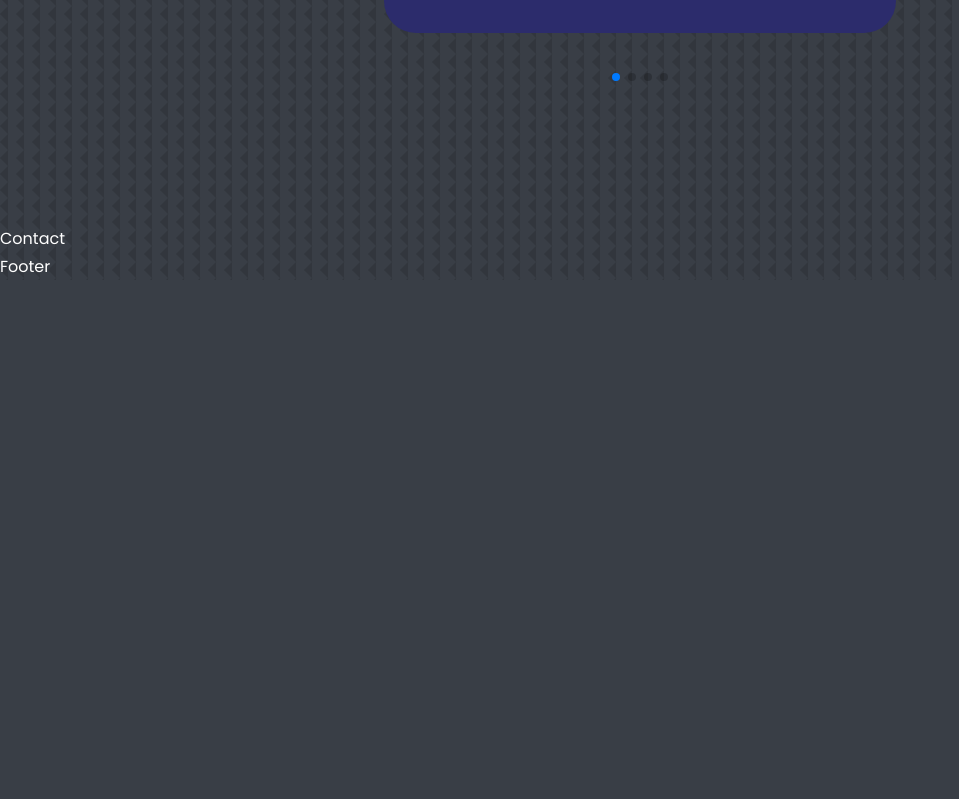
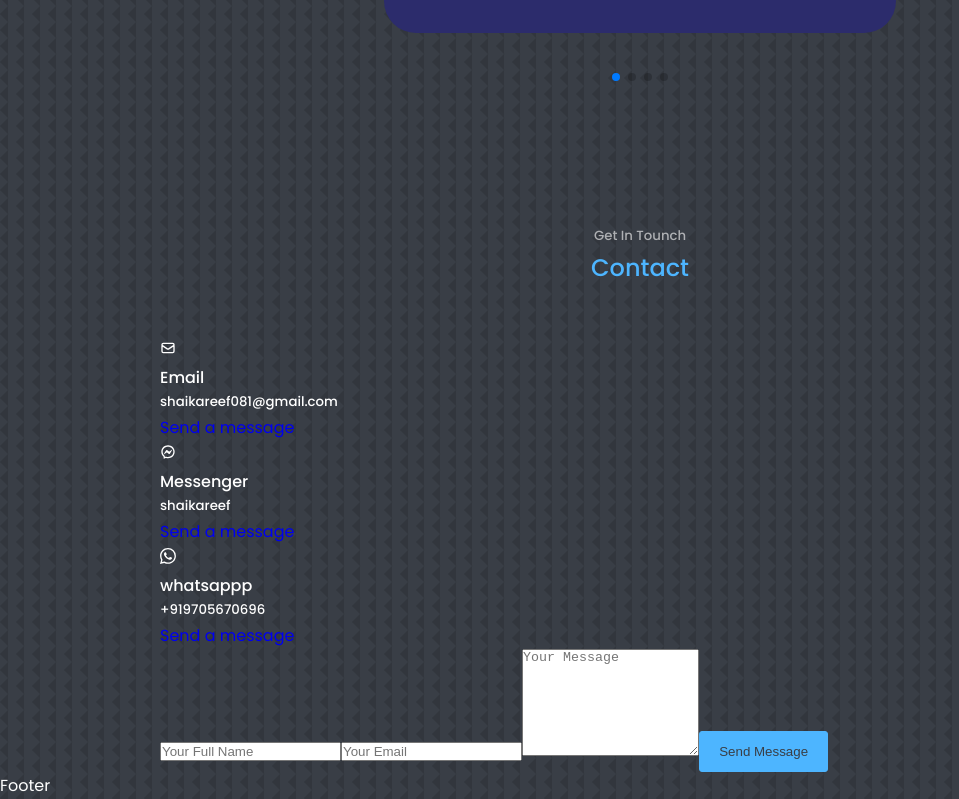
Before and after one commit to shaikareef482/react-portfolio-website1, a React (Create React App) app: page / in a window 1280 px wide. Shown: the part 3546-4345 px from the top of the page, without its empty margins (0-959 px from the left). Before the commit the page ends 3826 px from the top, so only its background shows below. Built offline with nearby package versions, Linux system fonts and the light colour scheme.

Commit message:
create the contact components with function

```diff
--- a/src/components/contact/Contact.jsx
+++ b/src/components/contact/Contact.jsx
@@ -1,8 +1,66 @@
-import React from 'react'
+/* eslint-disable*/
+import React,{useRef} from 'react'
 import classes from './contact.module.css';
+import {HiOutlineMail} from "react-icons/hi";
+import {RiMessengerLine} from 'react-icons/ri';
+import {BsWhatsapp} from 'react-icons/bs';
+import emailjs from '@emailjs/browser';
+
+
 const Contact = () => {
+  const form = useRef();
+
+  // const sendEmail = (e) => {
+  //   e.preventDefault();
+
+  //   emailjs.sendForm('service_r9od1tp', 'template_07f6rxj', form.current, 'W0ncto_os4qna-g10')
+
+  // };
+
+  const sendEmail = (e) => {
+    e.preventDefault();
+
+    emailjs.sendForm('service_r9od1tp', 'template_07f6rxj', form.current, 'W0ncto_os4qna-g10')
+      .then((result) => {
+          console.log(result.text);
+      }, (error) => {
+          console.log(error.text);
+      });
+      e.target.reset();
+  };
   return (
-    <section id='contact'>Contact</section>
+    <section id='contact'>
+      <h5>Get In Tounch</h5>
+      <h2>Contact</h2>
+      <div className={`${classes.container}  container ${classes.contact__container}`}>
+          <div className={classes.contact__options}>
+             <article className={classes.contact__option}>
+              <HiOutlineMail className={classes.contact__option_icon}/>
+              <h4>Email</h4>
+              <h5>shaikareef081@gmail.com</h5>
+              <a href='shaikareef081@gmail.com'>Send a message</a>
+             </article>
+             <article className={classes.contact__option}>
+              <RiMessengerLine className={classes.contact__option_icon}/>
+              <h4>Messenger</h4>
+              <h5>shaikareef</h5>
+              <a href='https://facebook.com' target='_blank'>Send a message</a>
+             </article>
+             <article className={classes.contact__option}>
+              <BsWhatsapp className={classes.contact__option_icon}/>
+              <h4>whatsappp</h4>
+              <h5>+919705670696</h5>
+              <a href="https://wa.me/919705670696/">Send a message</a>
+             </article>
+          </div>
+          <form ref={form} onSubmit={sendEmail}>
+              <input type="text" name='name' placeholder='Your Full Name' required />
+              <input type='email' name='email' placeholder='Your Email' required/>
+              <textarea name='message' rows="7" placeholder='Your Message'></textarea>
+              <button type='submit' className='btn btn-primary'>Send Message</button>
+          </form>
+      </div>
+    </section>
   )
 }
 
```
